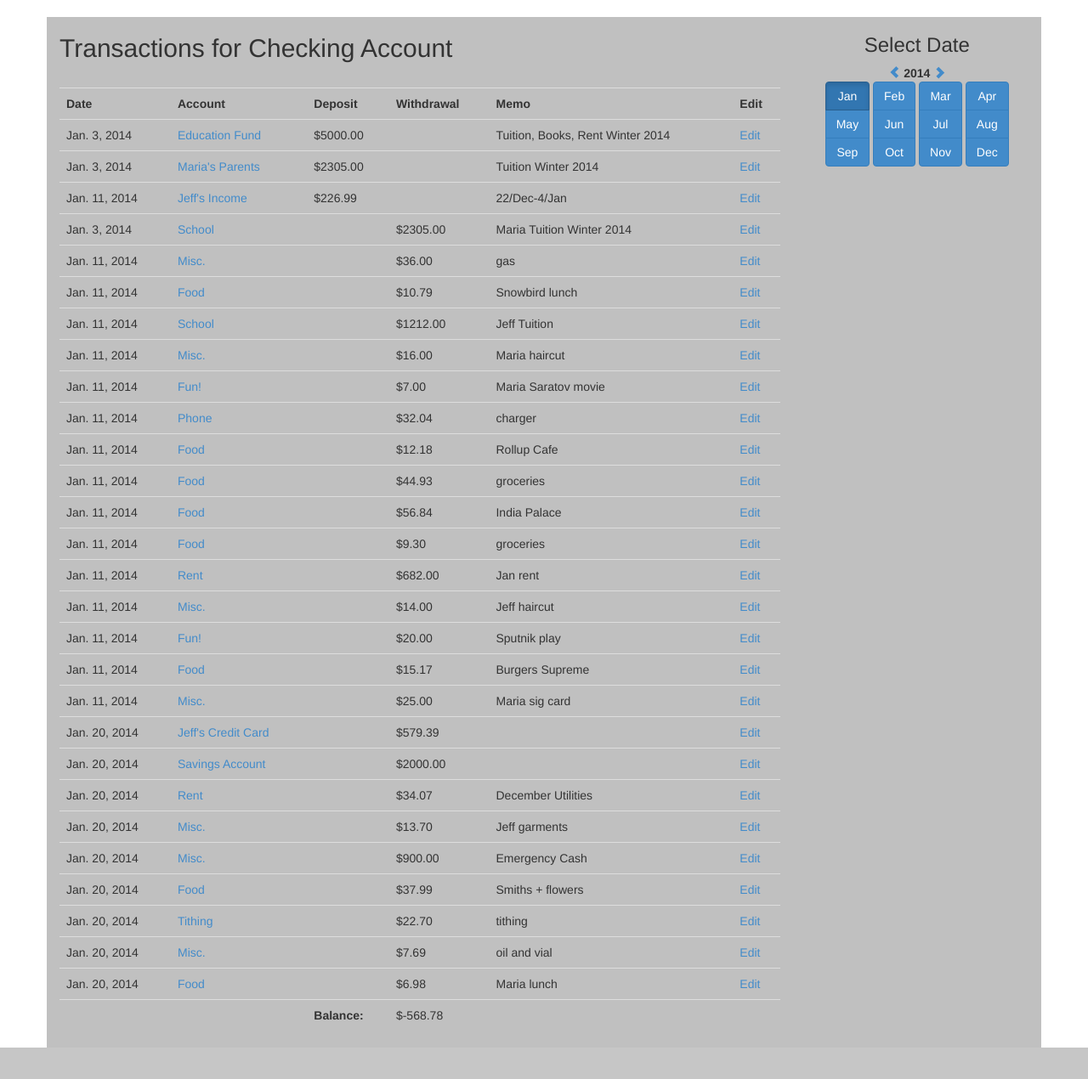
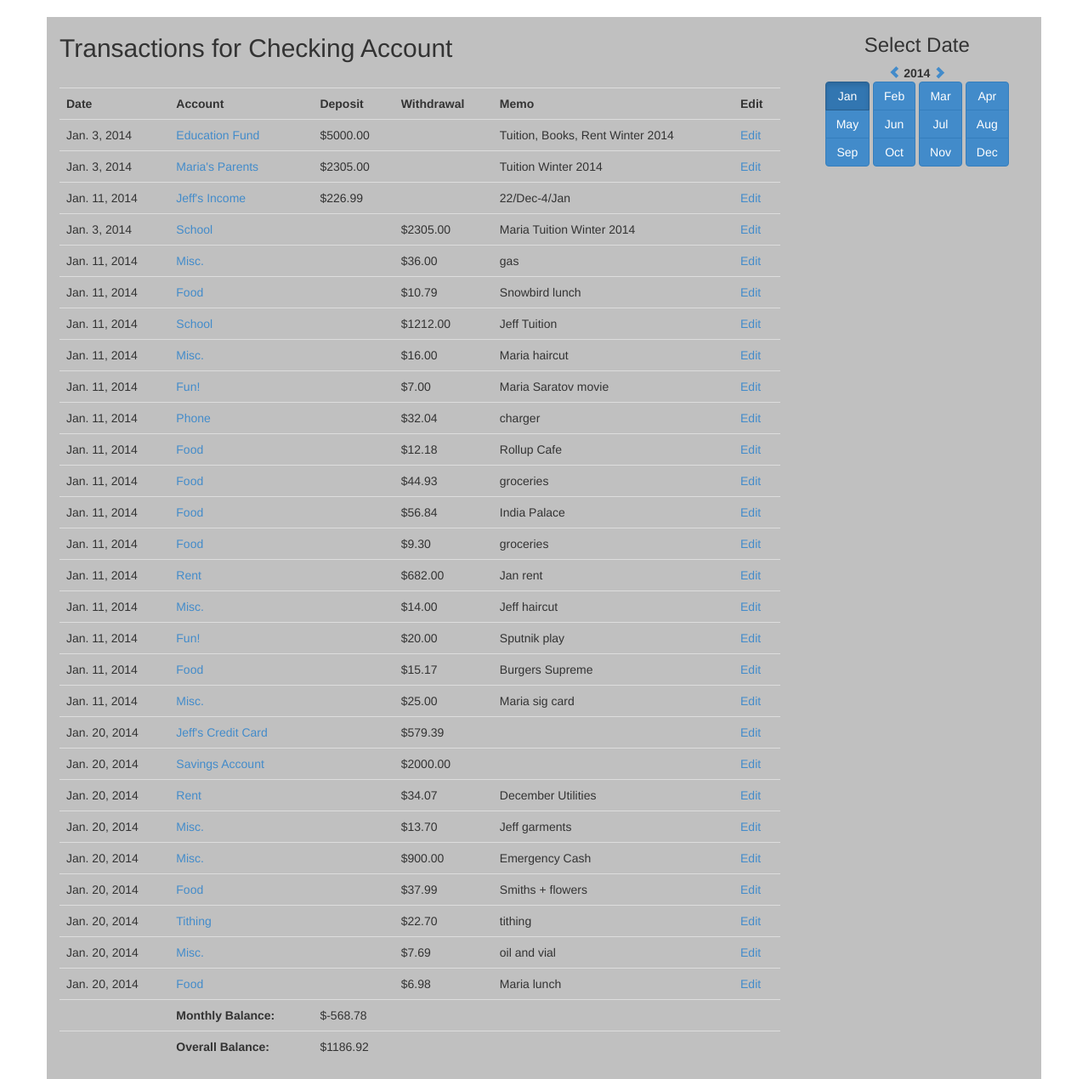
Before and after one commit to jeffrpowell/budgettracker, a Django app: page /budget/account/2/ in a window 1280 px wide. Shown: the part 52-1322 px from the top of the page at 85% size. Before the commit the page ends 1285 px from the top, so only its background shows below. Run offline with Django 3.2, Linux system fonts and the light colour scheme; data comes from the database, SQL or seed files in the repository; both versions use the stored data as it was after the commit; parts of the project's set-up code (start-up, migrations or seed data) failed here and were passed over.

Commit message:
monthly and overall balances on the account details page

```diff
--- a/budget/templates/budget/account.html
+++ b/budget/templates/budget/account.html
@@ -22,7 +22,8 @@
 				<td>{{ t.memo }}</td>
 				<td><a href="{% url 'budget:transaction' t.id account.id %}">Edit</a></td></tr>
 			{% endfor %}
-			<tr><td colspan="2"></td><td><strong>Balance:</strong></td><td>${{ balance }}</td><td colspan="2"></td></tr>
+			<tr><td></td><td><strong>Monthly Balance:</strong></td><td>${{ balance }}</td><td colspan="3"></td></tr>
+			<tr><td></td><td><strong>Overall Balance:</strong></td><td>${{ account.balance }}</td><td colspan="3"></td></tr>
 			</table>
 		</div>
 		<div class="col-xs-3 text-center">
```
Also changed, not shown: db.sqlite3.
